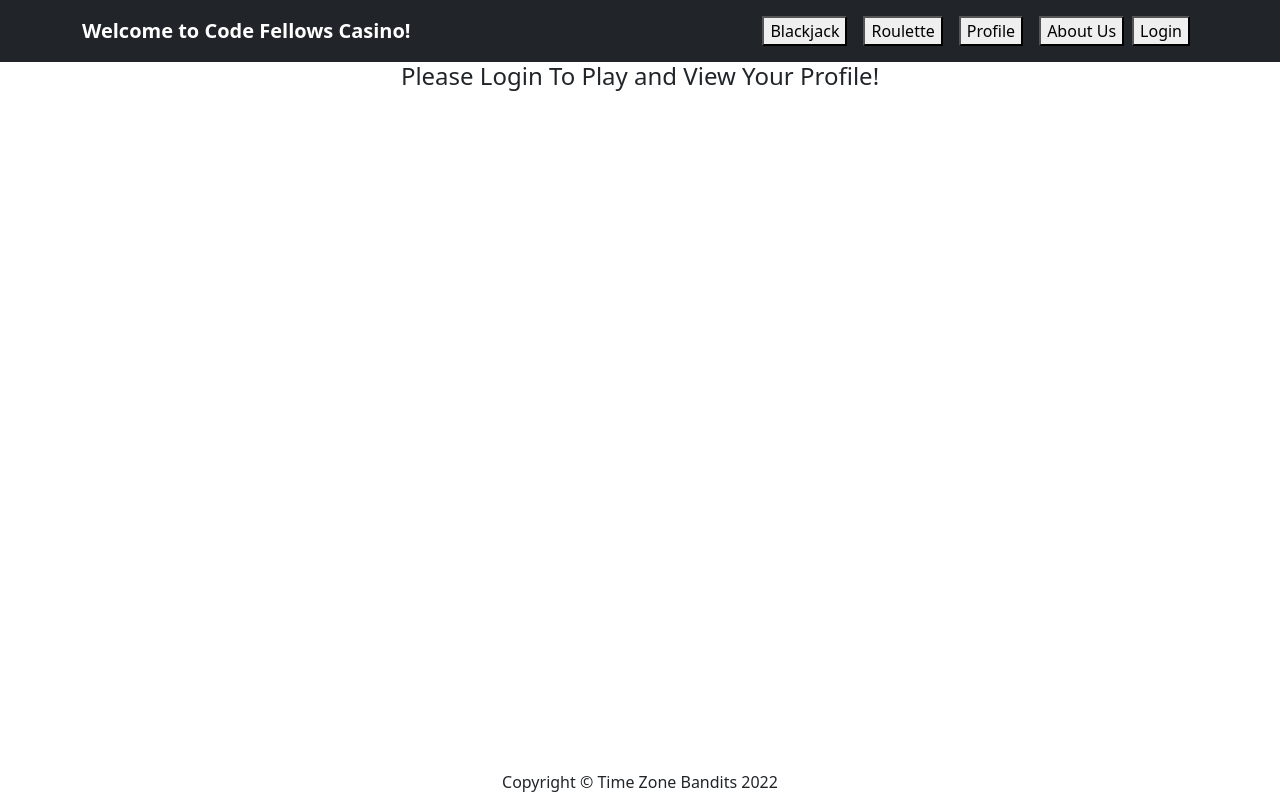
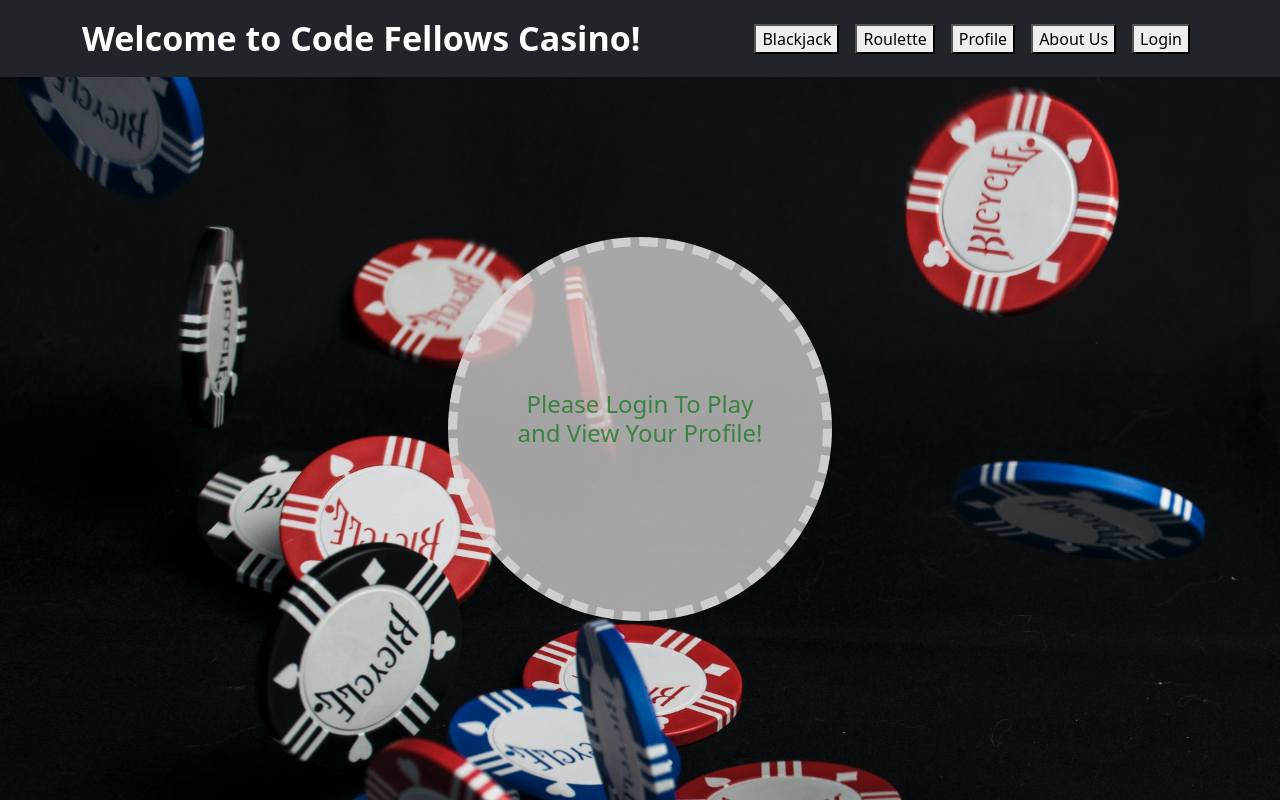
Before and after one commit to Time-Zone-Bandits/CodeFellows-Casino-Frontend, a React (Create React App) app: page /Profile in a window 1280 px wide. Shown: the top 800 px of the page. Built offline with nearby package versions, Linux system fonts and the light colour scheme; no server answers.

Commit message:
styled PleaseLogin component

```diff
--- a/src/App.css
+++ b/src/App.css
@@ -2,15 +2,21 @@
   text-align: center;
 }
 
-#root {
-  height: 1000px;
+#root{
+  background-image: url("./img/chip-bg.jpg");
+  background-size:cover;
+  background-repeat: no-repeat;
+  height: 135vh;
 }
+
 
 #footer {
   text-align: center;
   position: absolute;
   width: 100%;
   bottom: 0;
+  margin-bottom: -300px;
+  color: rgb(224, 221, 221, 0.733);
 }
 
 .nav-bar {
@@ -20,6 +26,7 @@
 
 #brand {
   font-weight: bolder;
+  font-size: 34px;
 }
 
 .link {
@@ -28,6 +35,10 @@
 }
 
 #logout {
+  margin-left: .5rem;
+}
+
+#login {
   margin-left: .5rem;
 }
 
@@ -68,7 +79,7 @@ form .form-control {
 }
 
 .list-group{
-  margin: 5rem 40% 0;
+  margin: 5rem 30%;
   text-align: center;
 }
 
@@ -85,3 +96,25 @@ form .form-control {
 #about {
   margin-top: 2rem;
 }
+
+#transactions-container {
+  margin-top: 3rem;
+  background-color: rgba(43, 137, 73, 0.72);
+  padding-top: 2rem;
+  padding-bottom: 2rem;
+}
+
+h4{
+  color:rgba(34, 123, 41, 0.82);
+  width: 24rem;
+  height: 24rem;
+  text-align: center;
+  margin:45% auto;
+  border: 9px dashed rgb(224, 221, 221, 0.733);
+  border-radius: 115%;
+  padding: 9rem 3.5rem;
+  background-color: rgba(224, 221, 221, 0.733);
+}
+#h4{
+  margin-top: 10rem;
+}
--- a/src/components/PleaseLogin.js
+++ b/src/components/PleaseLogin.js
@@ -5,7 +5,9 @@ class PleaseLogin extends Component {
 
   render() {
     return (
-      <h4>Please Login To Play and View Your Profile!</h4>
+      <div id="h4">
+        <h4>Please Login To Play and View Your Profile!</h4>
+      </div>
     )
   }
 }
--- a/src/components/Profile.js
+++ b/src/components/Profile.js
@@ -1,6 +1,8 @@
 import {Component} from 'react';
 import { withAuth0 } from '@auth0/auth0-react';
 import {ListGroup} from 'react-bootstrap';
+import Transaction from './Transaction';
+import {Container, Row, Col} from 'react-bootstrap'
 
 class Profile extends Component {
   constructor(props){
@@ -8,18 +10,20 @@ class Profile extends Component {
     this.state={
       name: "",
       email: "",
-      chips: 0
+      chips: 0,
+      transactions: []
     }
   }
 
   getUser = async () => {
     const url = this.props.url + '/user';
-    const result = await this.props.axios.put(url);
+    const result = await this.props.axios.get(url);
     console.log(result.data);
     this.setState({
-      name: result.data.name,
-      email: result.data.email,
-      chips: result.data.chips
+      name: result.data.user.name,
+      email: result.data.user.email,
+      chips: result.data.user.chips,
+      transactions: result.data.transactions
     })
   }
 
@@ -35,14 +39,29 @@ class Profile extends Component {
 
   render() {
     return (
+      <>
       <ListGroup>
         <ListGroup.Item><h4>Player Name:</h4> {this.state.name}</ListGroup.Item>
         <ListGroup.Item><h4>Email:</h4> {this.state.email}</ListGroup.Item>
         <ListGroup.Item><h4>Wallet:</h4> ${this.state.chips}</ListGroup.Item>
       </ListGroup>
+      <Container fluid id="transactions-container">
+        <Row sm={2} md={3} lg={4} xl={5}>
+        {this.state.transactions.map (win =>
+          <Col>
+            <Transaction
+              date={win.date}
+              game={win.game}
+              winnings={win.winnings}
+            />
+          </Col>
+          )}
+        </Row>
+      </Container>
+
+      </>
     )
   }
-
 }
 
 export default withAuth0(Profile);
--- /dev/null
+++ b/src/components/Transaction.js
@@ -0,0 +1,22 @@
+import {Component} from 'react';
+import {Card} from 'react-bootstrap';
+
+
+class Transaction extends Component {
+
+  render() {
+    return (
+      <Card style={{width: '15rem'}}>
+        <Card.Body>
+          <Card.Title>{this.props.winnings} Chips</Card.Title>
+          <Card.Subtitle>{this.props.game}</Card.Subtitle>
+          <Card.Text>
+            Transaction performed on: {this.props.date}
+          </Card.Text>
+        </Card.Body>
+      </Card>
+    )
+  }
+}
+
+export default Transaction;
```
Also changed, not shown: src/img/chip-bg.jpg (added), 1 other file (tests, documents, lock files or other folders).
